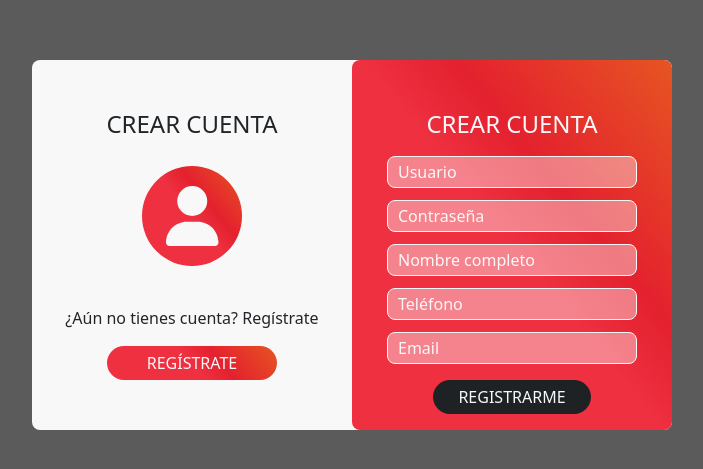
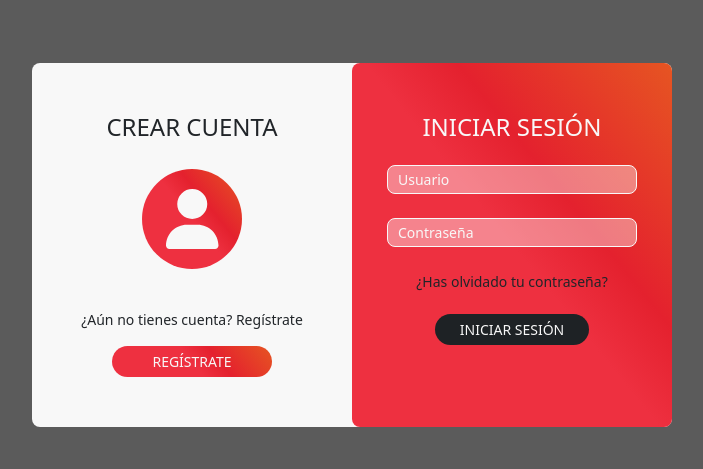
Before and after one commit to RaulxAG/Iliberp, a React (Vite) app: page / in a window 1280 px wide. Shown: the part 155-624 px from the top of the page, without its empty margins (288-991 px from the left). Built offline with nearby package versions, Linux system fonts and the light colour scheme; the HTML template or start-up script is replaced by a standard one.

Commit message:
Formulario inicio sesion con trasicion

```diff
--- a/src/Pages/FormsInicio.jsx
+++ b/src/Pages/FormsInicio.jsx
@@ -1,6 +1,14 @@
 import { Link } from 'react-router-dom';
+import { useState } from 'react';
+export default function FormInicio() {
+    const [form, setForm] = useState(true);
 
-export default function FormInicio() {
+    function FORMULARIO(direccion) {
+        let formIniciarSesion = document.getElementById("formularios")
+        direccion=="left" ?  formIniciarSesion.style.left = "0" : formIniciarSesion.style.left = "50%";
+        setForm(!form)
+    }
+
     return (
         <div className='containerInicio d-flex'>
             <div className="portadaForms m-auto row justify-content-between position-relative">
@@ -10,28 +18,28 @@ export default function FormInicio() {
                         <i className="fa-solid fa-user" style={{color: "#f8f8f8"}}></i>
                     </div>
                     <p>¿Aún no tienes cuenta? Regístrate</p>
-                    <button>Regístrate</button>
+                    <button onClick={()=>FORMULARIO("left")}>Regístrate</button>
                 </div>
                 <div className="portadaLogin col d-flex flex-column align-items-center">
                     <h3 className="text-uppercase">Iniciar Sesión</h3>
                     <div>
                         <i className="fa-solid fa-user" style={{color: "#f8f8f8"}}></i>
                     </div>
-                    <button>Iniciar Sesión</button>
+                    <button onClick={()=>FORMULARIO("right")}>Iniciar Sesión</button>
                 </div>
 
-                <div className="formularios position-absolute">
-                    {/* <div className="formIniciarSesion">
+                <div className="formularios position-absolute" id='formularios'>
+                    {form ?
+                        <div className="formIniciarSesion" id='formIniciarSesion'>
                             <h3 className="text-uppercase">Iniciar Sesión</h3>
                             <form action="" className="d-flex flex-column gap-4 mt-4">
                                 <input type="text" placeholder="Usuario"/>
                                 <input type="text" placeholder="Contraseña"/>
                             </form>
                             <p className='mt-4'>¿Has olvidado tu contraseña?</p>
-                        <Link to="/tienda">
                             <button>Iniciar Sesión</button>
-                        </Link>
-                    </div> */}
+                        </div>
+                    :
                         <div className="formRegistrarse">
                             <h3 className="text-uppercase">Crear cuenta</h3>
                             <form action="" className="d-flex flex-column gap-4">
@@ -43,6 +51,7 @@ export default function FormInicio() {
                             </form>
                             <button>Registrarme</button>
                         </div>
+                    }
                 </div>
             </div>
         </div>
--- a/src/styles/_formsinicio.scss
+++ b/src/styles/_formsinicio.scss
@@ -39,7 +39,7 @@
 
     .formularios {
         top: 0;
-        right: 0;
+        left: 50%;
         //left: 0;
         height: 100%;
         width: 50%;
@@ -47,9 +47,15 @@
         border-radius: 1vh;
         text-align: center;
         padding: 50px 15px;
+        transition: left 0.3s linear;
+
         .formRegistrarse form{
             padding: 10px 0px;
             gap: 12px!important;
+            input{
+              padding: 3px 10px;
+            }
+
         }
         h3 {
             color: $colorWhite;
@@ -141,7 +147,7 @@
         }
 
         p,input,button {
-            font-size: 16px;
+            font-size: 14px;
         }
 
     }
--- a/src/styles/main.css
+++ b/src/styles/main.css
@@ -600,17 +600,21 @@ body {
 }
 .containerInicio .formularios {
   top: 0;
-  right: 0;
+  left: 50%;
   height: 100%;
   width: 50%;
   background-image: linear-gradient(51deg, #ee3040 50%, #e4212e 65%, #e65522 100%);
   border-radius: 1vh;
   text-align: center;
   padding: 50px 15px;
+  transition: left 0.3s linear;
 }
 .containerInicio .formularios .formRegistrarse form {
   padding: 10px 0px;
   gap: 12px !important;
+}
+.containerInicio .formularios .formRegistrarse form input {
+  padding: 3px 10px;
 }
 .containerInicio .formularios h3 {
   color: #F8F8F8;
@@ -679,7 +683,7 @@ body {
     font-size: 24px;
   }
   .containerInicio p, .containerInicio input, .containerInicio button {
-    font-size: 16px;
+    font-size: 14px;
   }
 }
 
```
Also changed, not shown: 1 other file (tests, documents, lock files or other folders). Lines whose indentation alone changed are shown as unchanged.
